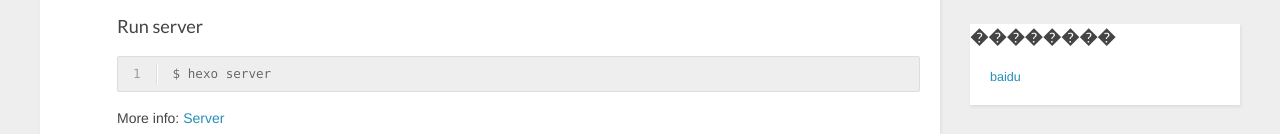
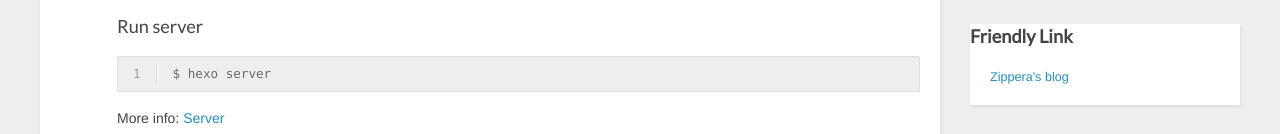
Before and after one commit to beibeirory/beibeirory.github.io, a plain HTML site: page 2015/07/25/hello-world/index.html in a window 1280 px wide. Shown: the part 485-619 px from the top of the page. Drawn offline with nearby package versions, Linux system fonts and the light colour scheme; a script that the page names is missing.

Commit message:
Site updated: 2015-07-27 13:50:32

```diff
--- a/2015/07/25/hello-world/index.html
+++ b/2015/07/25/hello-world/index.html
@@ -145,9 +145,9 @@
 
 
   <div class="widget tag">
-<h3 class="titile">��������</h3>
+<h3 class="titile">Friendly Link</h3>
 <ul class="entry">
-<li><a href="http://www.baidu.com/" title="baidu">baidu</a></li>
+<li><a href="http://zipperary.com/categories/hexo/" title="Zippera's blog">Zippera's blog</a></li>
 <ul>
 </div>
 
```
Also changed, not shown: 2015/07/27/my-new-post/index.html (+2 -2 lines), archives/2015/07/index.html (+2 -2 lines), archives/2015/index.html (+2 -2 lines), archives/index.html (+2 -2 lines), categories/blog/index.html (+2 -2 lines), index.html (+2 -2 lines), tags/博客-文章/index.html (+2 -2 lines).
